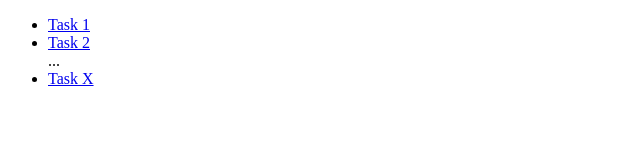
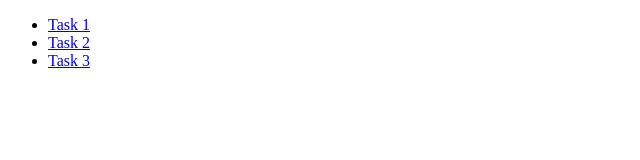
Before and after one commit to borzseibalazs/borzseibalazs.github.io, a plain HTML site: page index.html in a window 1280 px wide. Shown: the whole page, without its empty margins (0-640 px from the left). Drawn offline with Linux system fonts and the light colour scheme.

Commit message:
Update index.html

```diff
--- a/index.html
+++ b/index.html
@@ -8,9 +8,8 @@
         <!-- navigation to the solutions of tasks -->
         <li><a href="SmartCity-AR/task1.html">Task 1</a></li>
         <li><a href="SmartCity-AR/task2.html">Task 2</a></li>
+        <li><a href="SmartCity-AR/task3.html">Task 3</a></li>
 
-        ...
-        <li><a href="SmartCity-AR/taskX.html">Task X</a></li>
     </ul>
 </body>
 </html>
```
